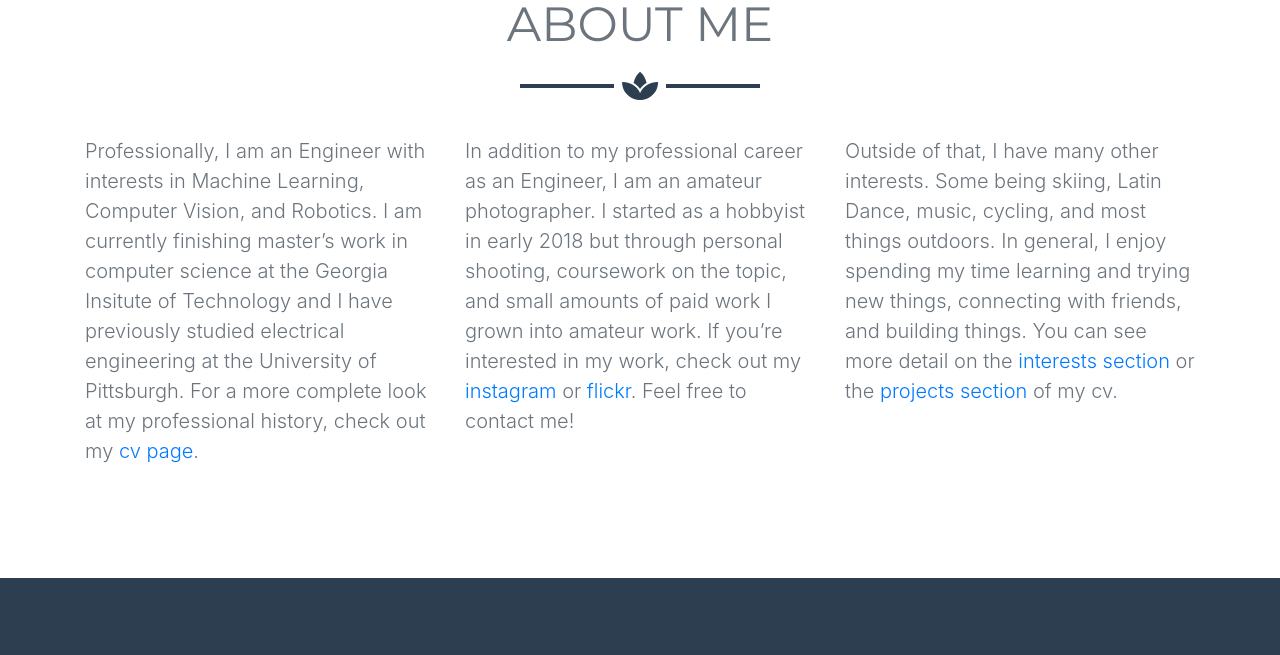
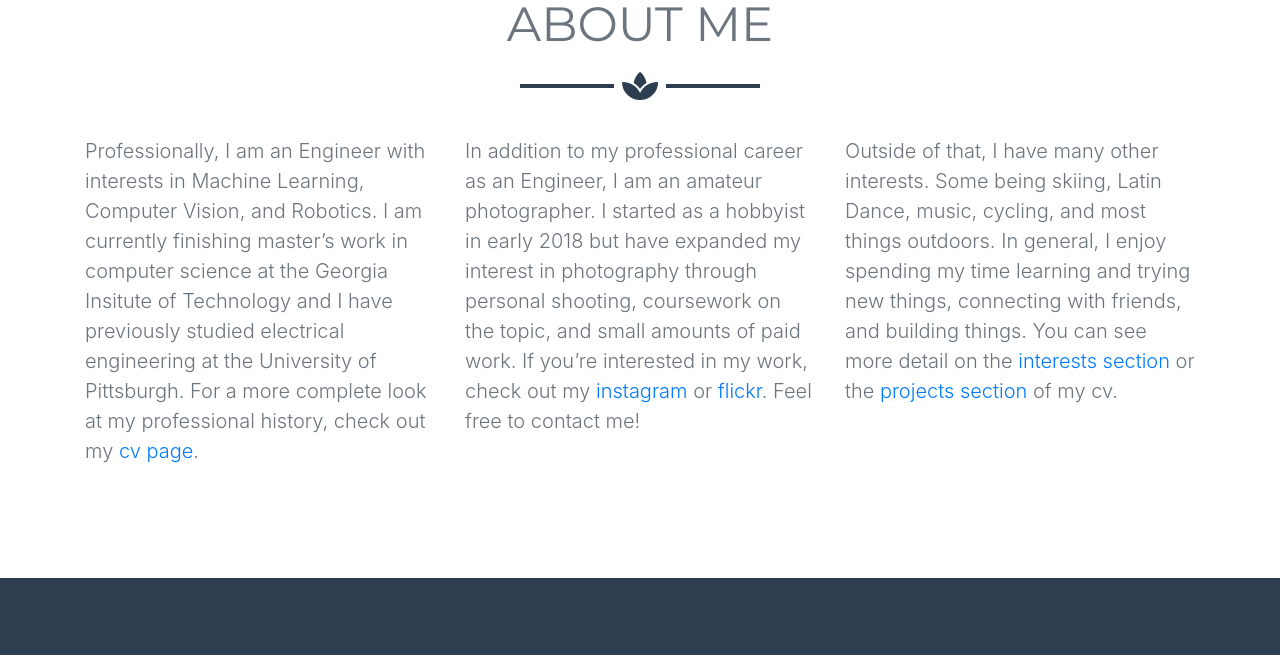
Before and after one commit to NathanielTodd/NathanielTodd.github.io, a website with bundled scripts: page index.html in a window 1280 px wide. Shown: the part 1120-1775 px from the top of the page. Built offline with nearby package versions, Linux system fonts and the light colour scheme.

Commit message:
updating wording

```diff
--- a/index.html
+++ b/index.html
@@ -77,8 +77,8 @@
           </p>
         </div>
         <div class="col-lg-4 mr-auto">
-          <p class="lead">In addition to my professional career as an Engineer, I am an amateur photographer. I started as a hobbyist in early 2018 but through
-          personal shooting, coursework on the topic, and small amounts of paid work I grown into amateur work. If you’re interested in my work, check out my
+          <p class="lead">In addition to my professional career as an Engineer, I am an amateur photographer. I started as a hobbyist in early 2018 but have expanded my interest in photography through
+          personal shooting, coursework on the topic, and small amounts of paid work. If you’re interested in my work, check out my
           <a href="https://www.instagram.com/nathan.takes.photos/?fbclid=IwAR1nwXcFNrribU600mXzk94qZ2Lj-fjxkITPYBwGEH-xFe_nXvJk-RztU5I" target="_blank"> instagram </a>or
           <a href="https://www.flickr.com/photos/166984857@N06/" target="_blank">flickr</a>. Feel free to
           contact me</a>!</p>
```
